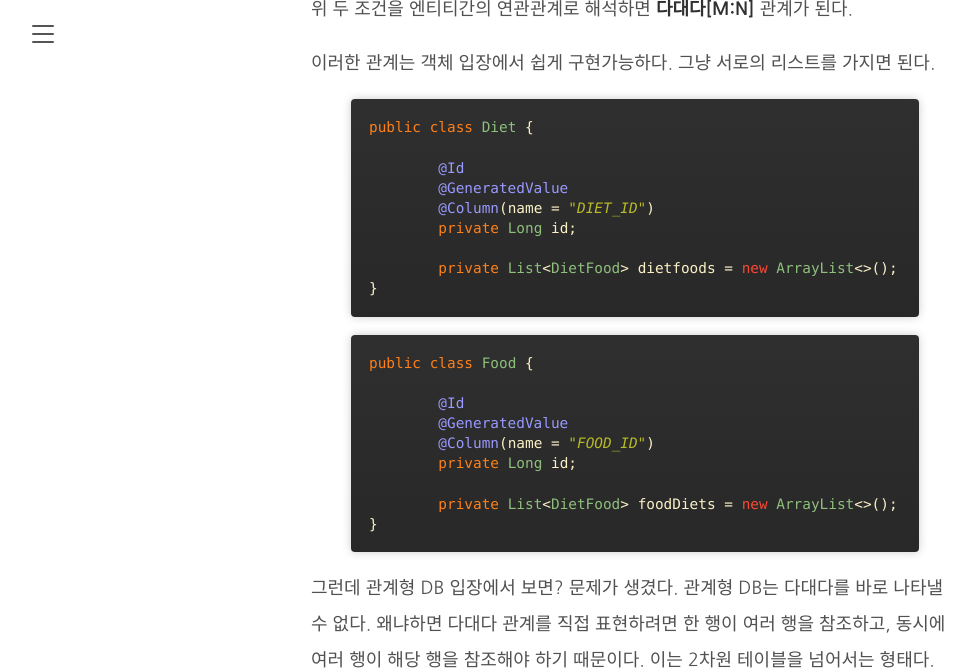
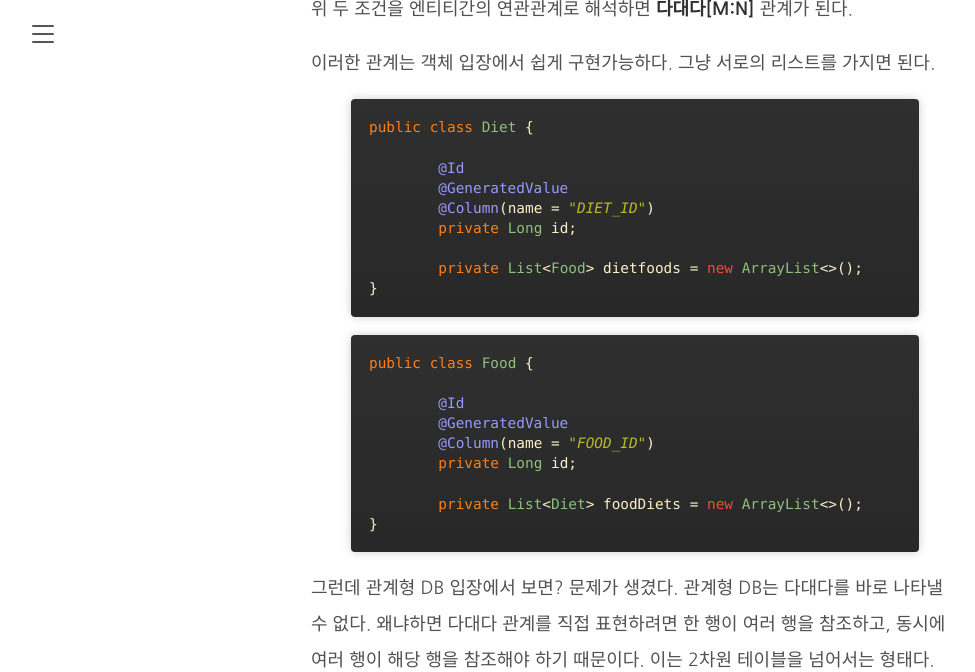
Before and after one commit to TaewoooongHeo01/TaewoooongHeo01, a Jekyll site: the page built from _posts/JPA/2024-01-28-manyToMany.md, in a window 1280 px wide and 900 px high, scrolled down 827 px, cut to the strip 0-672 px from the top of the window. Shown: the whole strip, without its empty margins (5-980 px from the left). Built offline with Jekyll 4.4.1, drawn with Linux system fonts in a browser that asks for light colours; comment, search, counter and statistics services are not loaded; some of the changed lines change nothing that is shown.

Commit message:
ManyToMany post 수정

```diff
--- a/_posts/JPA/2024-01-28-manyToMany.md
+++ b/_posts/JPA/2024-01-28-manyToMany.md
@@ -31,7 +31,7 @@ public class Diet {
 	@Column(name = "DIET_ID")
 	private Long id;
 
-	private List<DietFood> dietfoods = new ArrayList<>();
+	private List<Food> dietfoods = new ArrayList<>();
 }
 {% endhighlight %}
 
@@ -43,7 +43,7 @@ public class Food {
 	@Column(name = "FOOD_ID")
 	private Long id;
 
-	private List<DietFood> foodDiets = new ArrayList<>();
+	private List<Diet> foodDiets = new ArrayList<>();
 }
 {% endhighlight %}
 
```
